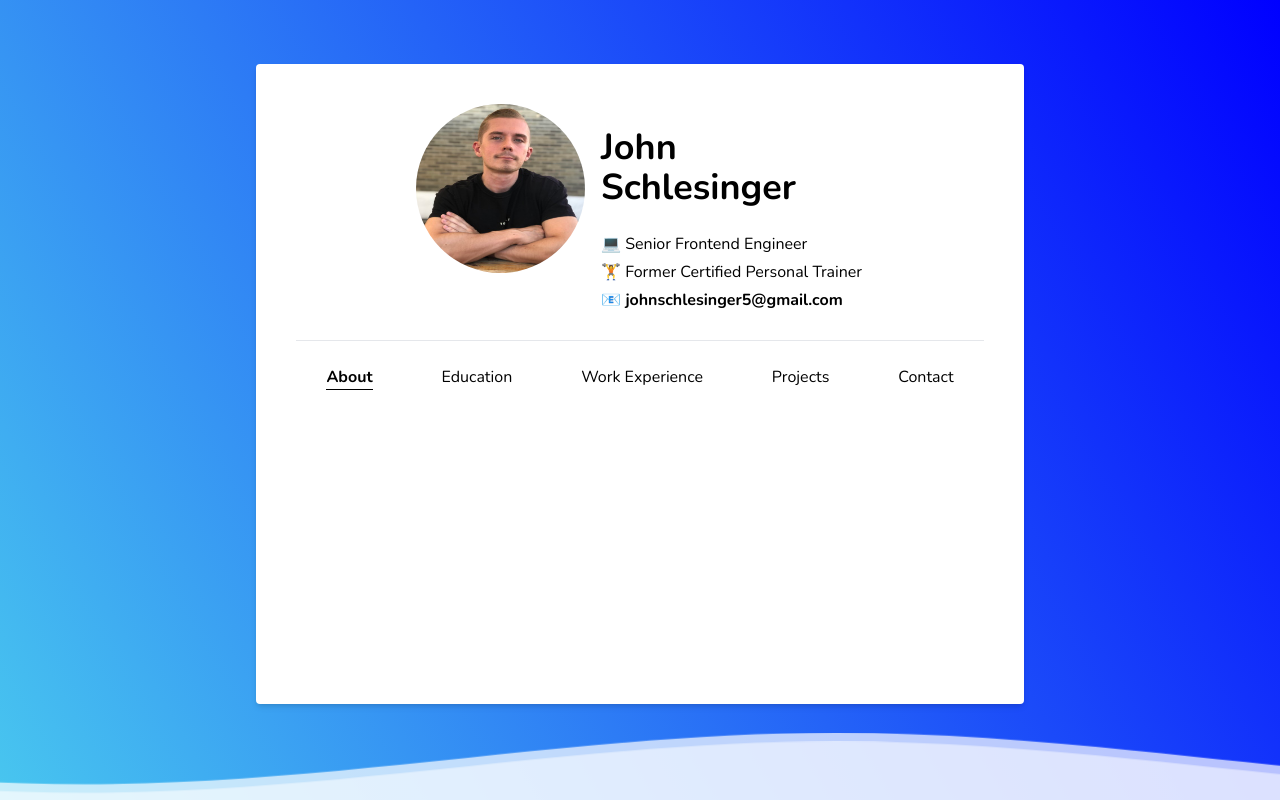
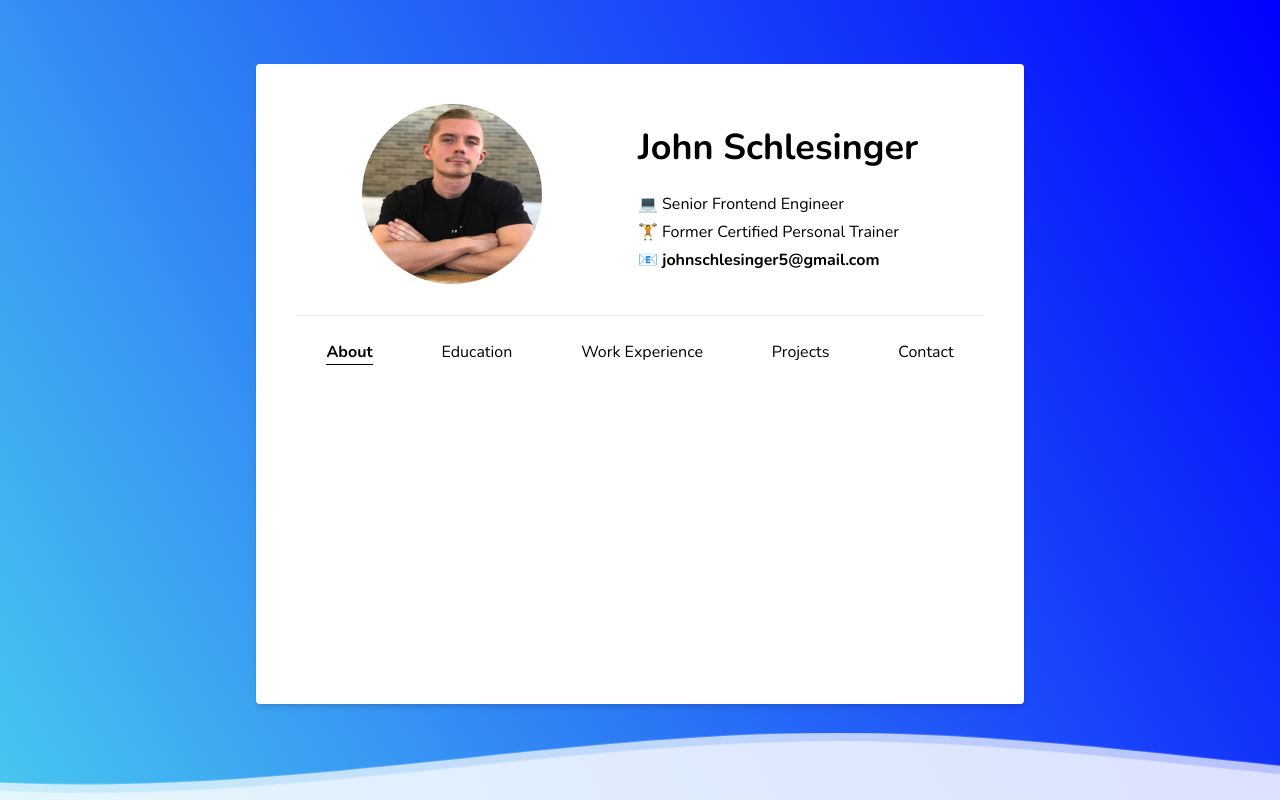
Before and after one commit to Jschles1/john-schlesinger, a Next.js app: page / in a window 1280 px wide. Built offline with nearby package versions, Linux system fonts and the light colour scheme; what tailwindcss-animation would draw is missing.

Commit message:
Change header layout

```diff
--- a/src/components/Header.tsx
+++ b/src/components/Header.tsx
@@ -2,7 +2,7 @@ import * as React from 'react';
 import NextImage from 'next/image';
 
 const Header: React.FC = () => (
-    <div className="flex items-start mx-auto max-w-[65%] gap-4 justify-around">
+    <div className="flex items-start mx-auto max-w-full gap-24 justify-center">
         <div>
             <NextImage className="rounded-full" src="/images/headshot2022.jpg" width={180} height={180} />
         </div>
```
